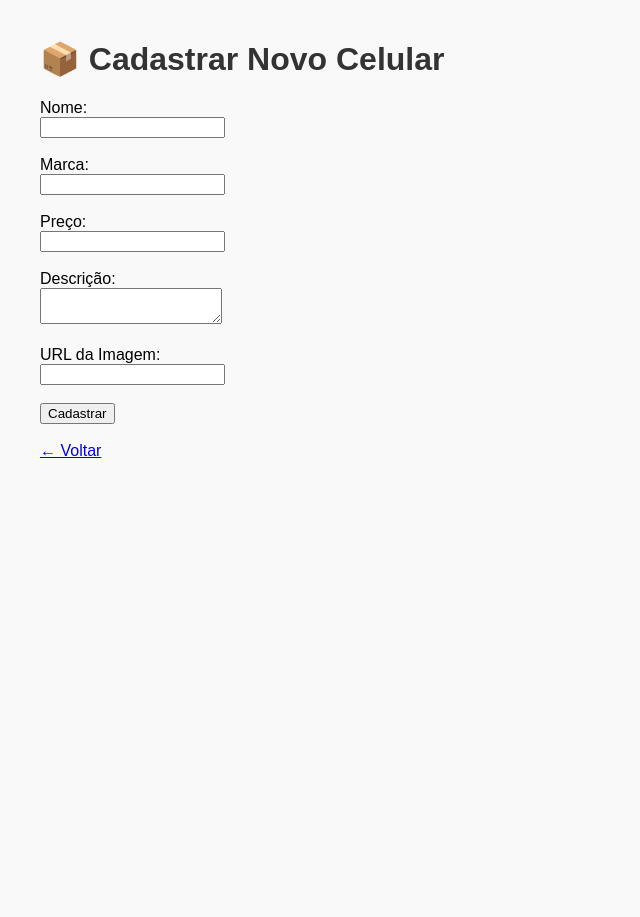
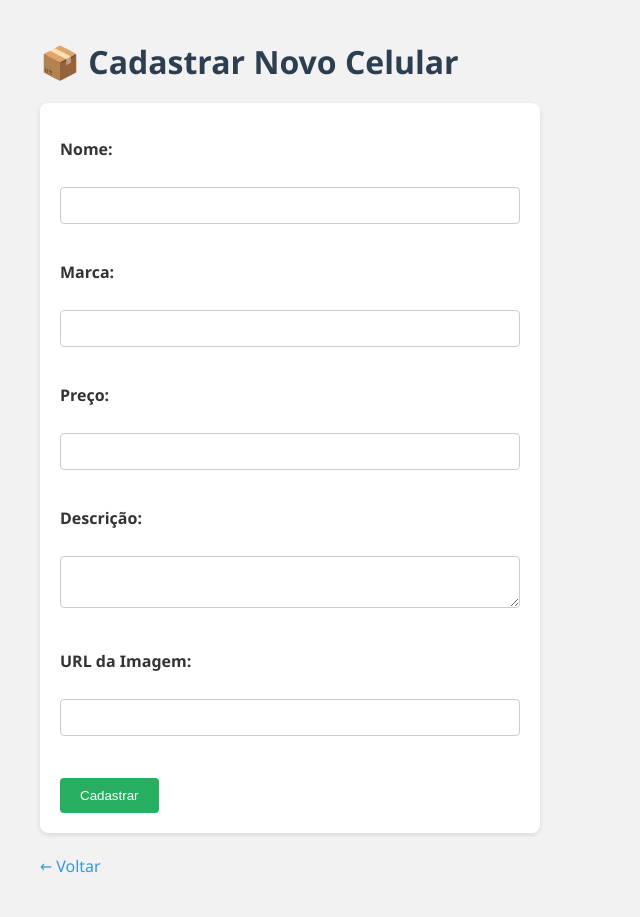
Before and after one commit to FranciscoMCT/tiofrancel, a PHP site: page /cadastro.php in a window 1280 px wide. Shown: the whole page, without its empty margins (0-640 px from the left). Before the commit the page ends 458 px from the top, so only its background shows below. Run offline with PHP 8.4, Linux system fonts and the light colour scheme; some libraries are stand-ins or nearby versions.

Commit message:
Update style.css

```diff
--- a/style.css
+++ b/style.css
@@ -1,16 +1,92 @@
-body {
-    font-family: Arial, sans-serif;
-    margin: 40px;
-    background-color: #f9f9f9;
+/* Reset básico */
+* {
+    margin: 0;
+    padding: 0;
+    box-sizing: border-box;
 }
 
-h1 {
+/* Corpo da página */
+body {
+    font-family: 'Segoe UI', Tahoma, Geneva, Verdana, sans-serif;
+    background-color: #f2f2f2;
+    padding: 40px;
     color: #333;
 }
 
+/* Títulos */
+h1 {
+    font-size: 2em;
+    margin-bottom: 20px;
+    color: #2c3e50;
+}
+
+h2 {
+    font-size: 1.5em;
+    margin-bottom: 10px;
+}
+
+/* Links */
+a {
+    color: #3498db;
+    text-decoration: none;
+}
+
+a:hover {
+    text-decoration: underline;
+}
+
+/* Cards de celulares */
 .card {
     background-color: #fff;
-    padding: 15px;
+    padding: 20px;
+    margin-bottom: 20px;
     border-radius: 8px;
-    box-shadow: 0 0 5px rgba(0,0,0,0.1);
+    box-shadow: 0 2px 5px rgba(0,0,0,0.1);
 }
+
+/* Formulários */
+form {
+    background-color: #fff;
+    padding: 20px;
+    border-radius: 8px;
+    box-shadow: 0 2px 5px rgba(0,0,0,0.1);
+    max-width: 500px;
+}
+
+label {
+    font-weight: bold;
+    display: block;
+    margin-top: 15px;
+}
+
+input[type="text"],
+input[type="number"],
+textarea {
+    width: 100%;
+    padding: 10px;
+    margin-top: 5px;
+    border: 1px solid #ccc;
+    border-radius: 4px;
+}
+
+button {
+    margin-top: 20px;
+    padding: 10px 20px;
+    background-color: #27ae60;
+    color: white;
+    border: none;
+    border-radius: 4px;
+    cursor: pointer;
+}
+
+button:hover {
+    background-color: #219150;
+}
+
+/* Imagens */
+img {
+    max-width: 100%;
+    height: auto;
+    border-radius: 6px;
+    margin-top: 10px;
+}
```
